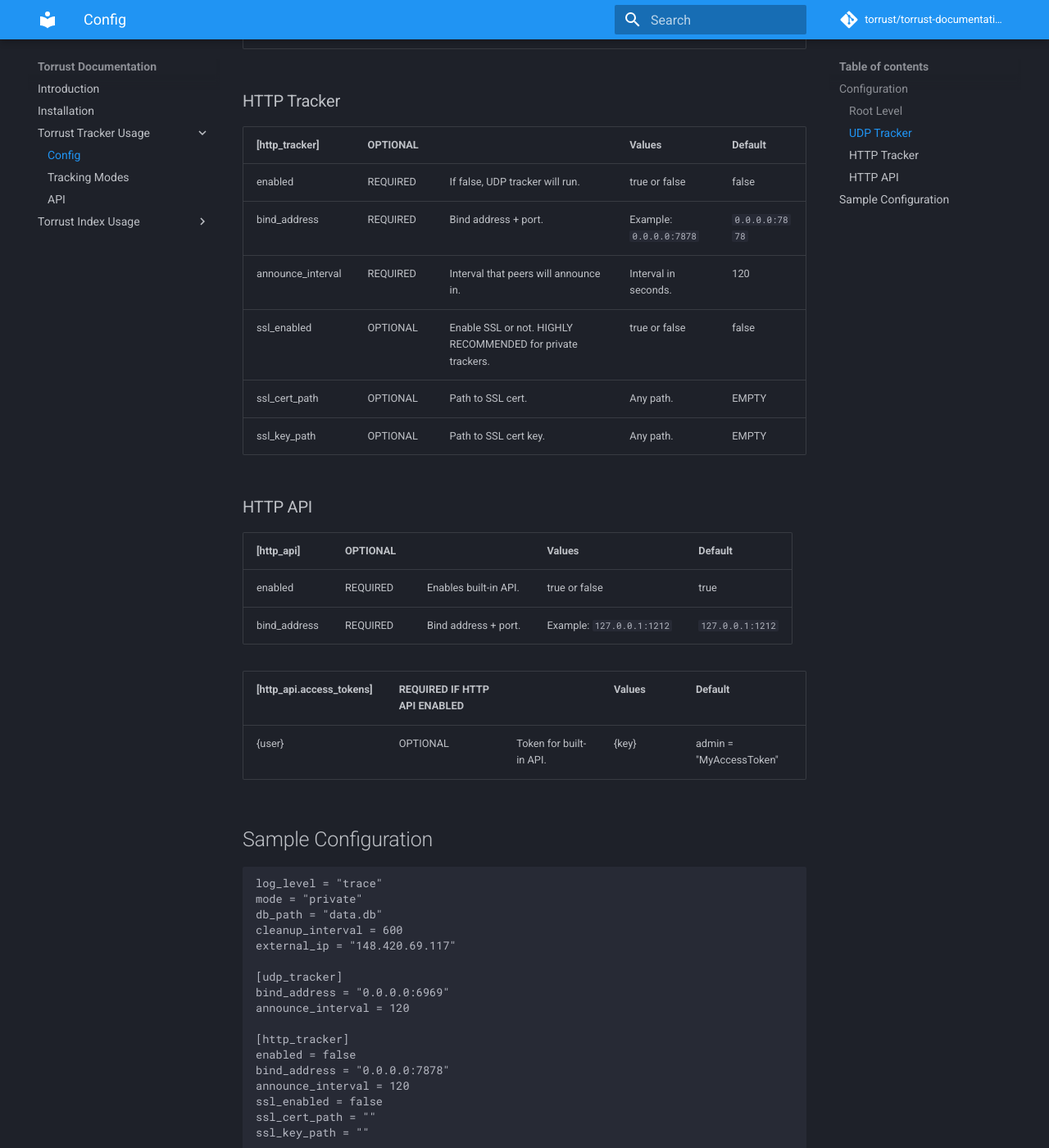
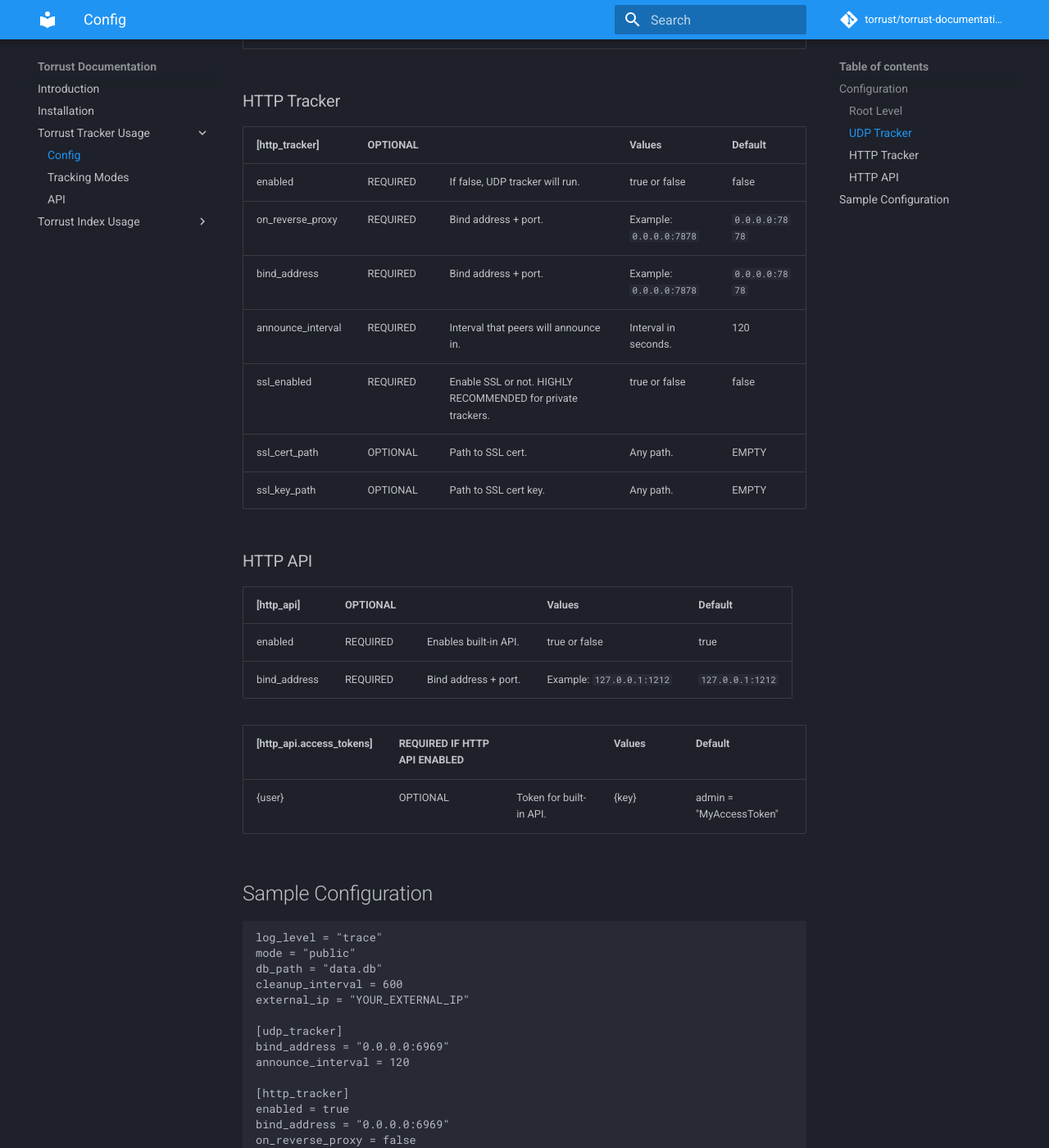
Before and after one commit to torrust/torrust-documentation, an MkDocs documentation site: the page built from docs/torrust-tracker/config.md, in a window 1280 px wide and 1400 px high, scrolled down 976 px. Shown: the whole window at 82% size. Built offline with MkDocs 1.6.1 and Material for MkDocs 9.7.7, drawn with Linux system fonts in a browser that asks for light colours; comment, search, counter and statistics services are not loaded; some of the changed text lies outside the part shown.

Commit message:
Updated tracker config with on_reverse_proxy

````diff
--- a/docs/torrust-tracker/config.md
+++ b/docs/torrust-tracker/config.md
@@ -22,9 +22,10 @@
 | [http_tracker]    | OPTIONAL |                                                             | Values                  | Default        |
 |-------------------|----------|-------------------------------------------------------------|-------------------------|----------------|
 | enabled           | REQUIRED | If false, UDP tracker will run.                             | true or false           | false          |
+| on_reverse_proxy  | REQUIRED | Bind address + port.                                        | Example: `0.0.0.0:7878` | `0.0.0.0:7878` |
 | bind_address      | REQUIRED | Bind address + port.                                        | Example: `0.0.0.0:7878` | `0.0.0.0:7878` |
 | announce_interval | REQUIRED | Interval that peers will announce in.                       | Interval in seconds.    | 120            |
-| ssl_enabled       | OPTIONAL | Enable SSL or not. HIGHLY RECOMMENDED for private trackers. | true or false           | false          |
+| ssl_enabled       | REQUIRED | Enable SSL or not. HIGHLY RECOMMENDED for private trackers. | true or false           | false          |
 | ssl_cert_path     | OPTIONAL | Path to SSL cert.                                           | Any path.               | EMPTY          |
 | ssl_key_path      | OPTIONAL | Path to SSL cert key.                                       | Any path.               | EMPTY          |
 
@@ -41,18 +42,19 @@
 ## Sample Configuration
 ```toml
 log_level = "trace"
-mode = "private"
+mode = "public"
 db_path = "data.db"
 cleanup_interval = 600
-external_ip = "148.420.69.117"
+external_ip = "YOUR_EXTERNAL_IP"
 
 [udp_tracker]
 bind_address = "0.0.0.0:6969"
 announce_interval = 120
 
 [http_tracker]
-enabled = false
-bind_address = "0.0.0.0:7878"
+enabled = true
+bind_address = "0.0.0.0:6969"
+on_reverse_proxy = false
 announce_interval = 120
 ssl_enabled = false
 ssl_cert_path = ""
````
